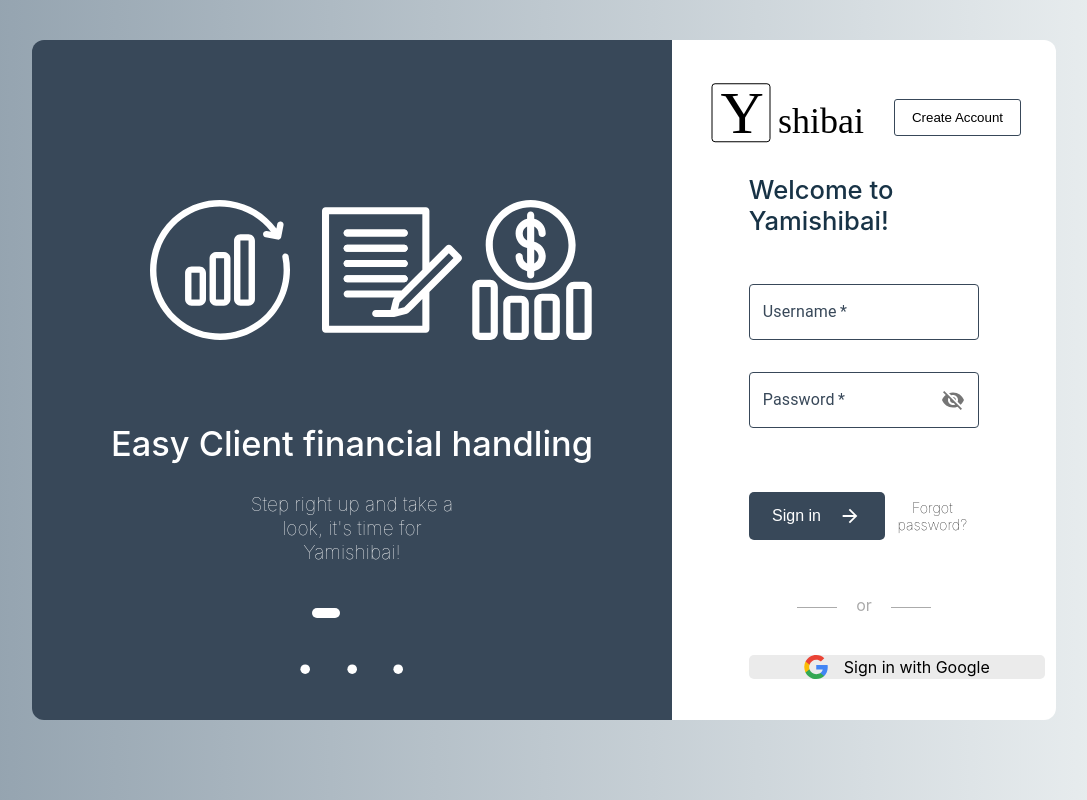
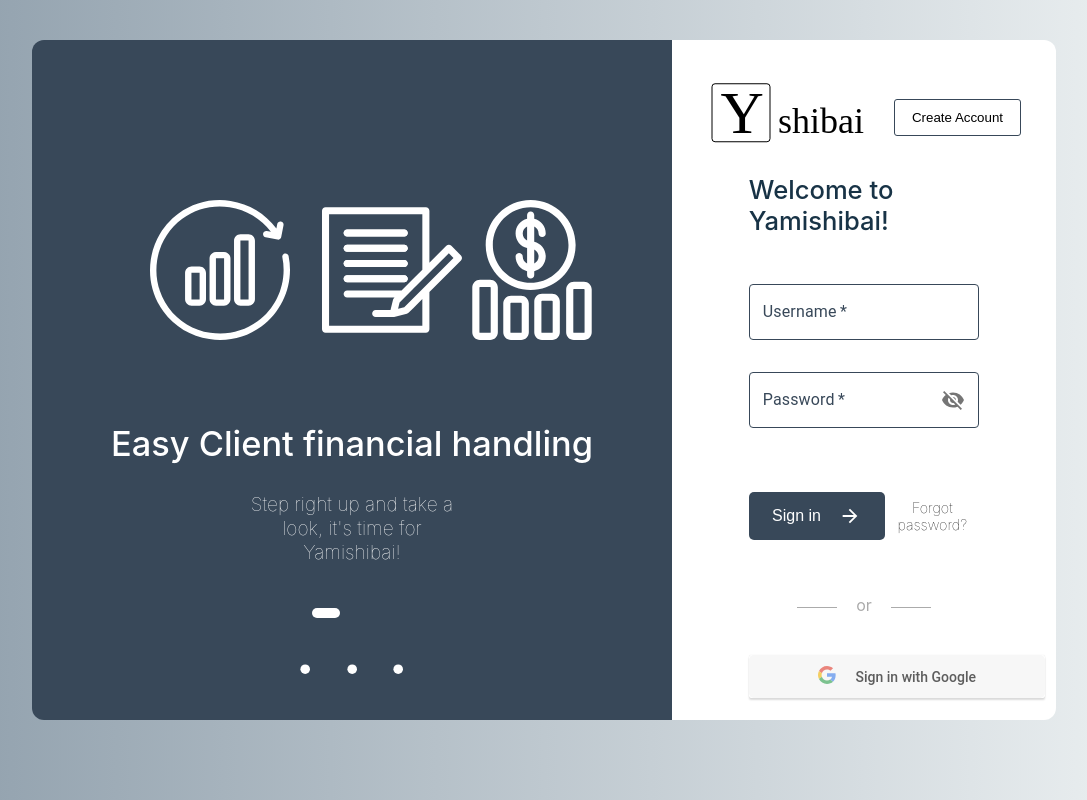
Before and after one commit to stanley-tarce/avion-banking-app, a React (Create React App) app in the folder banking-app/: page / in a window 1280 px wide. Shown: the whole page, without its empty margins (96-1183 px from the left). Built offline with nearby package versions, Linux system fonts and the light colour scheme.

Commit message:
Added GoogleSignIn

```diff
--- a/banking-app/src/Components/GoogleSignUp.css
+++ b/banking-app/src/Components/GoogleSignUp.css
@@ -1,5 +1,14 @@
 .google-login {
   color: #000 !important;
-  background-color: red;
-  font-weight: bold !important;
+  font-weight: 100 !important;
+  font-family: Roboto,sans-serif !important;
+  width: 100%;
+  display: flex;
+  justify-content: center;
+  align-items: center;
+  height: '52px';
+  /* width: '296px', */
+  border-radius: '5px';
+  cursor: pointer;
+  padding-right: 1em;
 }
--- a/banking-app/src/Components/GoogleSignUp.js
+++ b/banking-app/src/Components/GoogleSignUp.js
@@ -18,10 +18,15 @@
 
 
 export default class GoogleSignUp extends Component {
-    constructor() {
+    constructor(props) {
         super()
         this.onSuccess = this.onSuccess.bind(this)
         this.onFailure = this.onFailure.bind(this)
+
+        this.props = {
+            showLogin: props,
+            showMain: props
+        }
     }
 
     //If Login is successful
@@ -33,6 +38,8 @@
         console.log(`Given Name:${givenName}`)
         console.log(`Google ID:${googleId}`)
         console.log(`imageURL:${imageUrl}`)
+        this.props.showLogin(false)
+        this.props.showMain(true)
         // console.log(response)
     }
     //If login failed
@@ -42,10 +49,10 @@
 
     render() {
         return (
-                <GoogleLogin
+                <GoogleLogin style={{fontWeight:'normal'}}
                     className={"google-login"}
                     clientId={googleData.web.client_id}
-                    buttonText="Create Account with Google"
+                    buttonText="Sign in with Google"
                     onSuccess={this.onSuccess}
                     onFailure={this.onFailure}
                     cookiePolicy={'single_host_origin'}
--- a/banking-app/src/Components/ValidateModal.js
+++ b/banking-app/src/Components/ValidateModal.js
@@ -72,9 +72,9 @@
                         flexDirection: 'column',
                     }
                 }>
-                    <h2 style={{ textAlign: 'center' }}>Transaction Result:</h2>
+                    <h2 style={{ textAlign: 'center' }}>Result: </h2>
                     <div>
-                        <h3 {...result}>{result.value}</h3>
+                        <h1 {...result}>{result.value}</h1>
 
                     </div>
                 </div>
--- a/banking-app/src/components/Login.js
+++ b/banking-app/src/components/Login.js
@@ -1,3 +1,5 @@
+
+import GoogleSignUp from './GoogleSignUp';
 import React, { useState } from 'react'
 import { Divider, InputAdornment, makeStyles, TextField, withStyles } from '@material-ui/core';
 import IconButton from '@material-ui/core/IconButton';
@@ -348,11 +350,13 @@
                                 borderRadius: '5px',
                                 cursor: 'pointer'
                             }}>
-                                <img
+                                {/* <img
                                 style={{ paddingRight: '1rem'}}
                                 src={GoogleLogo}
                                 alt="google-logo"
-                                /> Sign in with Google
+                                /> Sign in with Google */}
+
+                            <GoogleSignUp showLogin={props.showLogin} showMain={props.showMain}/>
                             </div>
                     </form>
                 </div>
```
